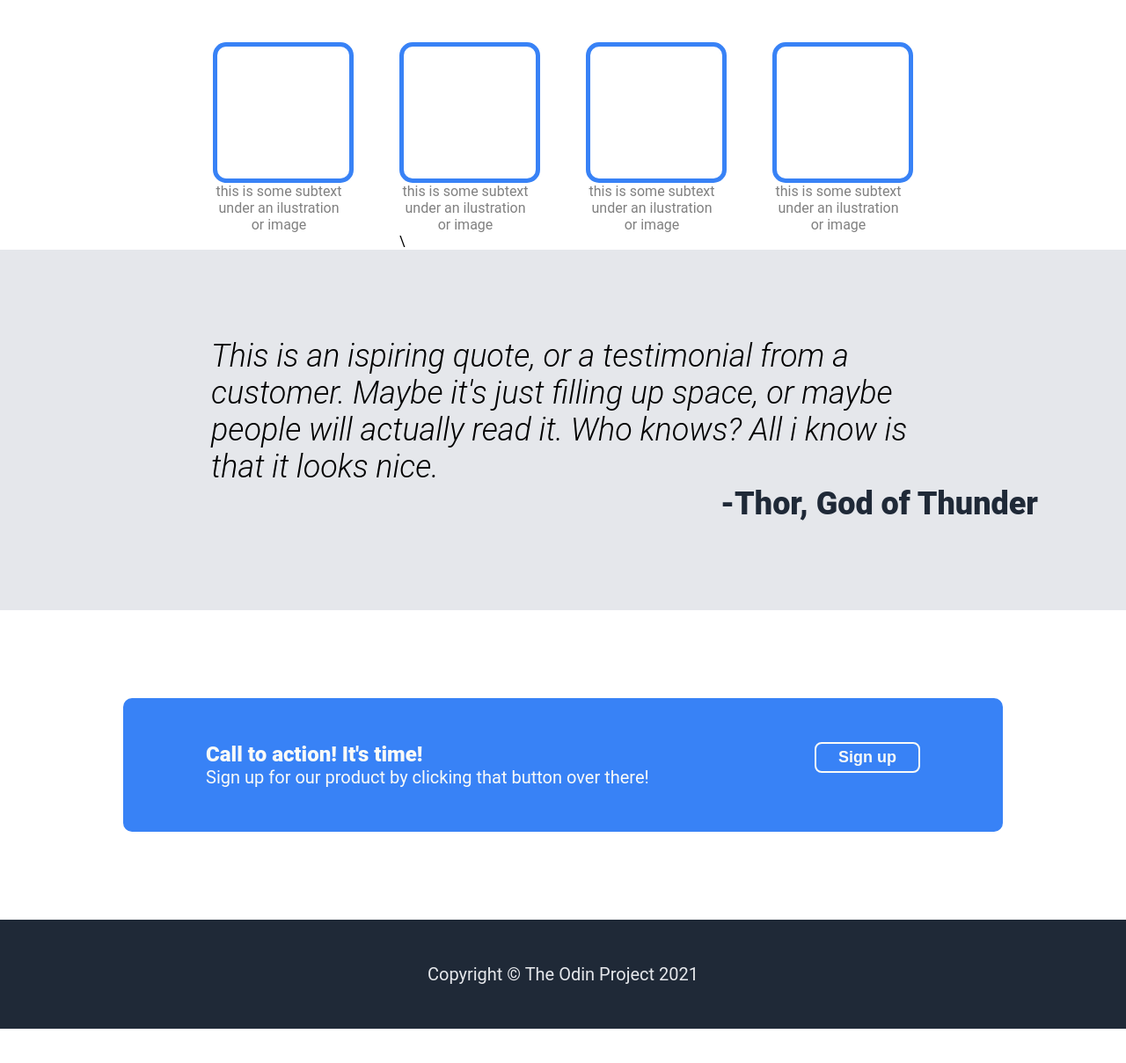
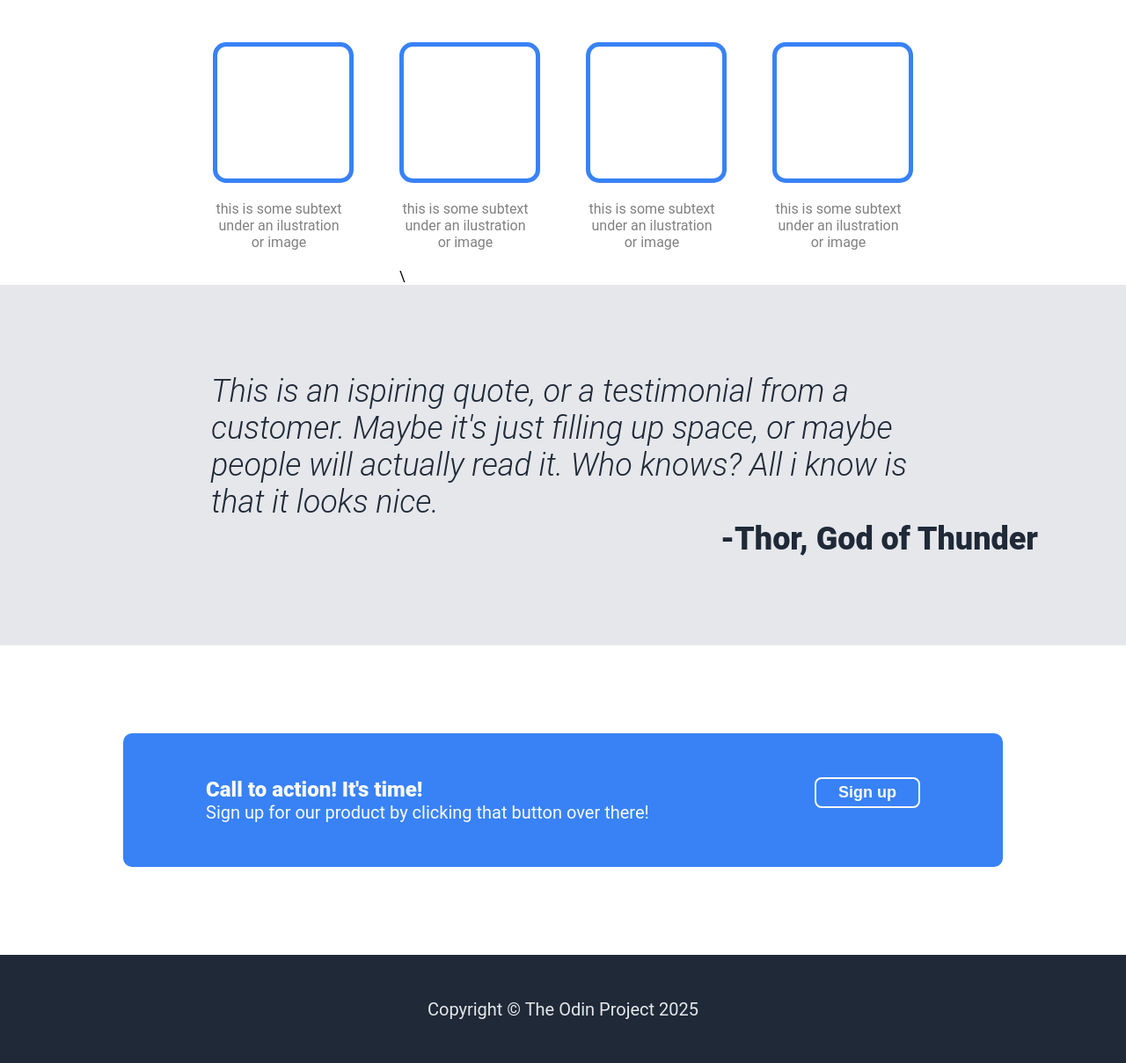
Before and after one commit to Nyxirion/special-chainsaw, a plain HTML site: page index.html in a window 1280 px wide. Shown: the part 601-1810 px from the top of the page at 88% size. Before the commit the page ends 1771 px from the top, so only its background shows below. Drawn offline with Linux system fonts and the light colour scheme; a web font is replaced by a local one.

Commit message:
Correct the year in the footer to 2025

```diff
--- a/index.html
+++ b/index.html
@@ -78,7 +78,7 @@
 
     <div class="footer">
         <div class="footer-text">
-            Copyright © The Odin Project 2021
+            Copyright © The Odin Project 2025
         </div>
     </div>
 
--- a/style.css
+++ b/style.css
@@ -91,7 +91,11 @@ button{
     border-radius: 15px;
     border-width: 5px;
 }
-
+.cont{
+    display: flex;
+    flex-direction: column;
+    gap:20px
+}
 .text{
     text-align: center;
     max-width: 150px;
@@ -113,6 +117,7 @@ button{
     font-size: 36px;
     max-width: 800px;
     align-self: center;
+    color:#1F2937
 }
 
 .author{
```
